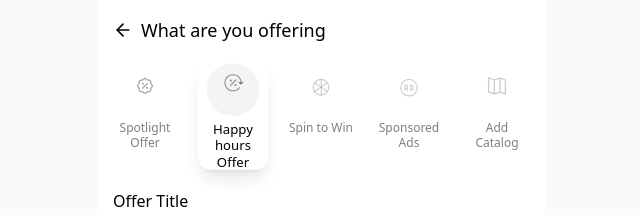
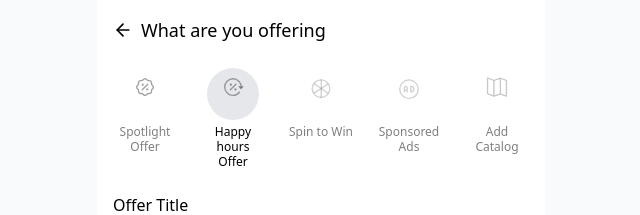
Before and after one commit to DevxD98/Owner-s-page, a React (Vite) app: page /create-offer in a window 1280 px wide. Shown: the top 215 px of the page, without its empty margins (319-959 px from the left). Built offline with nearby package versions, Linux system fonts and the light colour scheme.

Commit message:
update the CreateOfferPage component to make the SVG icons slightly larger and centered

```diff
--- a/src/pages/CreateOfferPage.jsx
+++ b/src/pages/CreateOfferPage.jsx
@@ -9,11 +9,11 @@ import AddCatalogIcon from '../components/icons/AddCatalogIcon';
 import { useApp } from '../contexts/AppContext';
 
 const offerTypes = [
-  { id: 'spotlight', icon: <SpotlightOfferIcon size={32} className="mx-auto transition-transform duration-300" />, label: 'Spotlight Offer' },
-  { id: 'happyhours', icon: <HappyhoursOfferIcon size={32} className="mx-auto transition-transform duration-300" />, label: 'Happy hours Offer' },
-  { id: 'spintowin', icon: <SpintoWinIcon size={32} className="mx-auto transition-transform duration-300" />, label: 'Spin to Win' },
-  { id: 'sponsored', icon: <SponsoredAdsIcon size={32} className="mx-auto transition-transform duration-300" />, label: 'Sponsored Ads' },
-  { id: 'catalog', icon: <AddCatalogIcon size={32} className="mx-auto transition-transform duration-300" />, label: 'Add Catalog' },
+  { id: 'spotlight', icon: <SpotlightOfferIcon size={36} className="mx-auto" />, label: 'Spotlight Offer' },
+  { id: 'happyhours', icon: <HappyhoursOfferIcon size={36} className="mx-auto" />, label: 'Happy hours Offer' },
+  { id: 'spintowin', icon: <SpintoWinIcon size={36} className="mx-auto" />, label: 'Spin to Win' },
+  { id: 'sponsored', icon: <SponsoredAdsIcon size={36} className="mx-auto" />, label: 'Sponsored Ads' },
+  { id: 'catalog', icon: <AddCatalogIcon size={36} className="mx-auto" />, label: 'Add Catalog' },
 ];
 
 const CreateOfferPage = () => {
@@ -83,10 +83,10 @@ const CreateOfferPage = () => {
         {offerTypes.map((type) => (
           <button
             key={type.id}
-            className={`flex flex-col items-center w-16 ${selectedOfferType === type.id ? 'opacity-100 scale-110 shadow-lg rounded-xl' : 'opacity-50'}`}
+            className={`flex flex-col items-center w-16 ${selectedOfferType === type.id ? 'opacity-100' : 'opacity-50'}`}
             onClick={() => setSelectedOfferType(type.id)}
           >
-            <div className={`p-2 rounded-full ${selectedOfferType === type.id ? 'bg-gray-100' : ''}`}>
+            <div className={`p-2 rounded-full flex items-center justify-center ${selectedOfferType === type.id ? 'bg-gray-200' : ''}`}>
               {type.icon}
             </div>
             <span className="text-xs text-center mt-1 leading-tight">{type.label}</span>
```
